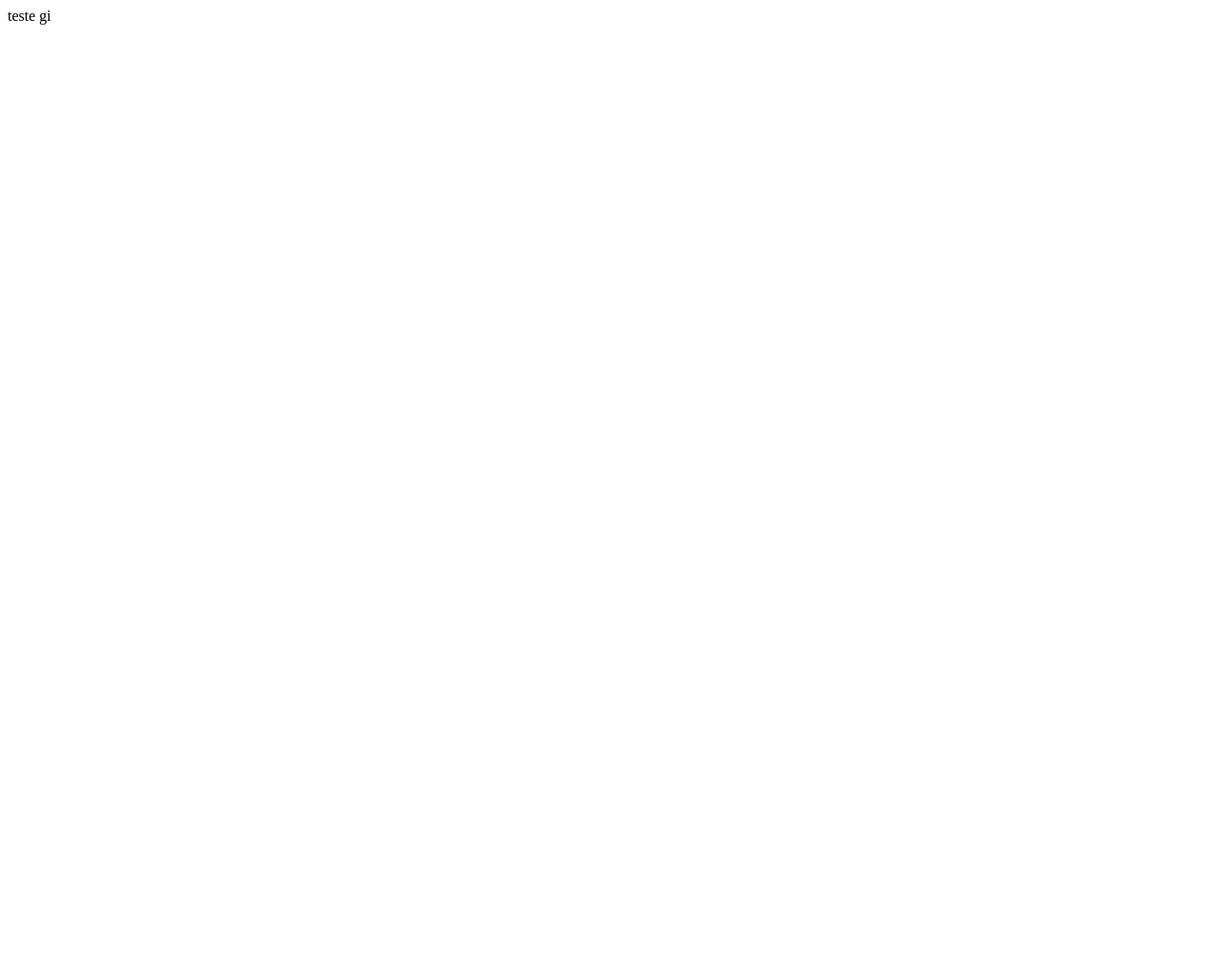
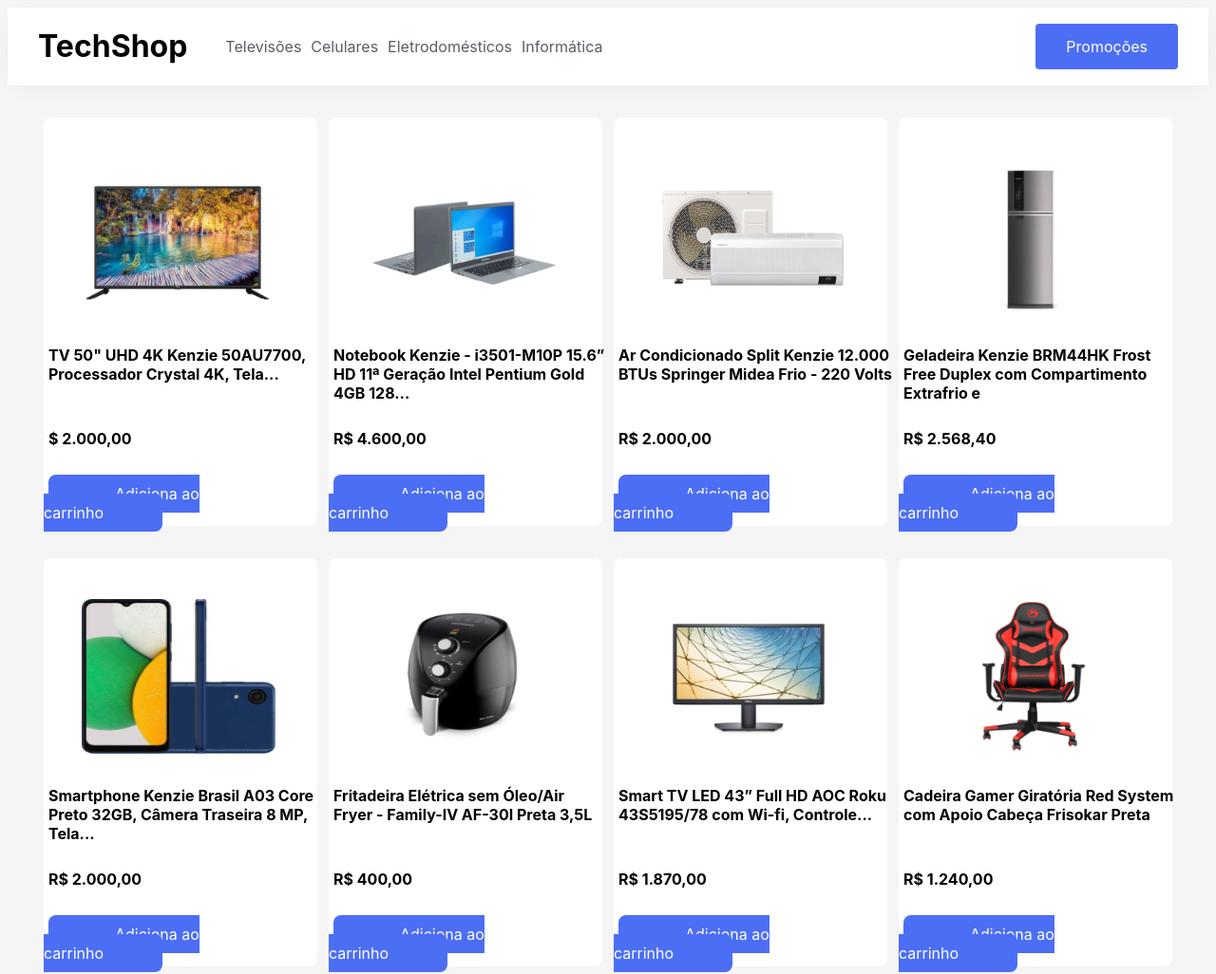
Before and after one commit to Kenzie-Academy-Brasil-Developers/m1-s1-e-commerce-com-flexbox-JOAOVITOR1993, a plain HTML site: page index.html in a window 1280 px wide. Shown: the whole page at 95% size. Before the commit the page ends 800 px from the top, so only its background shows below. Drawn offline with Linux system fonts and the light colour scheme.

Commit message:
Alterações finais de estilização

```diff
--- a/index.html
+++ b/index.html
@@ -1,13 +1,149 @@
 <!DOCTYPE html>
-<html lang="en">
+<html lang="pt-br">
 <head>
     <meta charset="UTF-8">
     <meta http-equiv="X-UA-Compatible" content="IE=edge">
     <meta name="viewport" content="width=device-width, initial-scale=1.0">
+    <link rel="stylesheet" href="style.css">
+    <link rel="preconnect" href="https://fonts.googleapis.com">
+    <link rel="preconnect" href="https://fonts.gstatic.com" crossorigin>
+    <link href="https: //fonts.googleapis.com/css2? family= Inter:wght@100;200;300;400;500;600 & family= Poppins:ital,wght@0,100;0,200;0,300;0,400;0,500;1,200 & display= swap" rel="folha de estilo">
+    <link rel="stylesheet" href="style.css">
     <title>Document</title>
 </head>
+
 <body>
-    teste
-</body>
+    <header class="menu">
+        <div class="container"> <!-- Definindo limite do conteúdo -->
+          <div class="menu-flex">
+              <div class="menu-column">
+              <h1 class="logo">TechShop</h1>
+              <nav class="menu-nav">
+                <ul>
+                  <li><a href="">Televisões</a></li>
+                  <li><a href="">Celulares</a></li>
+                  <li><a href="">Eletrodomésticos</a></li>
+                  <li><a href="">Informática</a></li>
+                </ul>
+              </nav>
+            </div>
+            <div class="menu-column menu-second-column">
+              <a href="" class="menu-link-button">Promoções</a>
+            </div>
+          </div>
+        </div>
+    </header>
+
+    <div class="container">
+        <main class="products-wrapper">
+
+            <div class="cards">
+
+                <img src="pictures/img_03.png" alt="Smart TV 50 UHD 4K">
+
+                <h1><strong> TV 50" UHD 4K Kenzie 50AU7700, Processador Crystal 4K, Tela...</strong></h1>
+
+                <p><strong>$ 2.000,00</strong></p>
+
+                <a href="">Adiciona ao carrinho</a>
+
+            </div>
+
+            <div class="cards">
+
+                <img src="pictures/img_04.png" alt="Notebook Kenzie">
+
+                <h1><strong> Notebook Kenzie - i3501-M10P 15.6” HD 11ª Geração Intel Pentium Gold 4GB 128...</strong></h1>
+
+                <p><strong>R$ 4.600,00</strong></p>
+
+                <a href="" class="button-adicionar-ao-carrinho">Adiciona ao carrinho</a>
+
+            </div>
+
+            <div class="cards">
+
+                <img src="pictures/img_06.png" alt="Ar Condicionado ">
+
+                <h1><strong> Ar Condicionado Split Kenzie 12.000 BTUs Springer Midea Frio - 220 Volts</strong></h1>
+
+                <p><strong>R$ 2.000,00</strong></p>
+
+                <a href="" class="button-adicionar-ao-carrinho">Adiciona ao carrinho</a>
+
+            </div>
+
+            <div class="cards">
+
+                <img src="pictures/img_05.png" alt="Geladeira Kenzie">
+
+                <h1><strong> Geladeira Kenzie BRM44HK Frost Free Duplex com Compartimento Extrafrio e</strong></h1>
+
+                <p><strong>R$ 2.568,40</strong></p>
+
+                <a href="" class="button-adicionar-ao-carrinho">Adiciona ao carrinho</a>
+
+            </div>
+
+            <div class="cards">
+
+                <img src="pictures/img_08.png" alt="Smartphone Kenzie Brasil">
+
+                <h1><strong> Smartphone Kenzie Brasil A03 Core Preto 32GB, Câmera Traseira 8 MP, Tela...</strong></h1>
+
+                <p><strong>R$ 2.000,00</strong></p>
+
+                <a href="" class="button-adicionar-ao-carrinho">Adiciona ao carrinho</a>
+
+            </div>
+
+            <div class="cards">
+
+                <img src="pictures/img_01.png" alt=" Fritadeira Elétrica">
+
+                <h1><strong> Fritadeira Elétrica sem Óleo/Air Fryer  - Family-IV AF-30I Preta 3,5L</strong></h1>
+
+                <p><strong>R$ 400,00</strong></p>
+
+                <a href="" class="button-adicionar-ao-carrinho">Adiciona ao carrinho</a>
+
+            </div>
+
+            <div class="cards">
+
+                <img src="pictures/img_07.png" alt="Smart TV LED 43” Full HD">
+
+                <h1><strong> Smart TV LED 43” Full HD AOC Roku 43S5195/78 com Wi-fi, Controle...</strong></h1>
+
+                <p><strong>R$ 1.870,00</strong></p>
+
+                <a href="" class="button-adicionar-ao-carrinho">Adiciona ao carrinho</a>
+
+            </div>
+
+            <div class="cards">
+
+                <img src="pictures/img_02.png" alt="Cadeira Gamer Giratória">
+
+                <h1><strong>Cadeira Gamer Giratória Red System com Apoio Cabeça Frisokar Preta</strong></h1>
+
+                <p><strong>R$ 1.240,00</strong></p>
+
+                <a href="" class="button-adicionar-ao-carrinho">Adiciona ao carrinho</a>
+
+            </div>
+
+
+
+
+
+
+
+
+
+        </main>
+    </div>
+
+
+
 </html>
-gi
--- a/style.css
+++ b/style.css
@@ -0,0 +1,108 @@
+html{
+  background-color: #f5f5f5;
+}
+
+.menu {
+    width: 100%;
+    background: #ffffff;
+    box-shadow: 0px 4px 30px -10px rgba(0, 0, 0, 0.1);
+  }
+
+.menu-flex {
+  display: flex;
+  align-items: center;
+}
+
+.menu-column {
+  display: flex;
+  align-items: center;
+  width: 50%;
+  justify-content: flex-start;
+}
+
+.menu-column.menu-second-column {
+  justify-content: flex-end;
+}
+
+.menu-nav ul {
+  display: flex;
+  list-style: none;
+  gap: 10px;
+}
+
+.menu-nav ul li a {
+  text-decoration: none;
+  color: #585e65;
+}
+
+.menu-link-button {
+  text-decoration: none;
+  height: 48px;
+  background-color: #4c6ef5;
+  color: #fff;
+  padding: 0 32px;
+  display: flex;
+  align-items: center;
+  border-radius: 4px;
+}
+
+.container{
+  max-width: 1200px;
+  margin: 0 auto;
+  font-family: 'Inter', sans-serif;
+
+}
+
+.cards {
+  width: 24%;
+  height: 430px;
+  border-radius: 8px;
+  background-color: #ffffff;
+  margin: 34px auto 0px auto;
+
+}
+
+.cards img{
+  width: 204px;
+  height: 163px;
+  margin: 43px 46px 0px 40px;
+}
+
+.cards h1 {
+  width: 100%;
+  height: 28px;
+  font-style: normal;
+  font-size: 16px;
+  margin: 30px 5px 60px 5px;
+
+}
+
+.cards p {
+  width: 100%;
+  height: 28px;
+  font-style: normal;
+  font-weight: 600;
+  font-size: 16px;
+  margin: 20px 256px 30px 5px;
+  text-align:left;
+
+}
+
+.cards a{
+  align-items: center;
+  text-decoration: none;
+  background-color: #4c6ef5;
+  color: #fff;
+  border-radius: 8px;
+  padding: 10px 62px 10px 70px;
+  margin: 26px 5px 30px 5px;
+}
+
+.products-wrapper {
+
+  width:100%;
+  display: flex;
+  justify-content: space-between;
+  flex-wrap: wrap;
+  flex-direction: row;
+}
```
